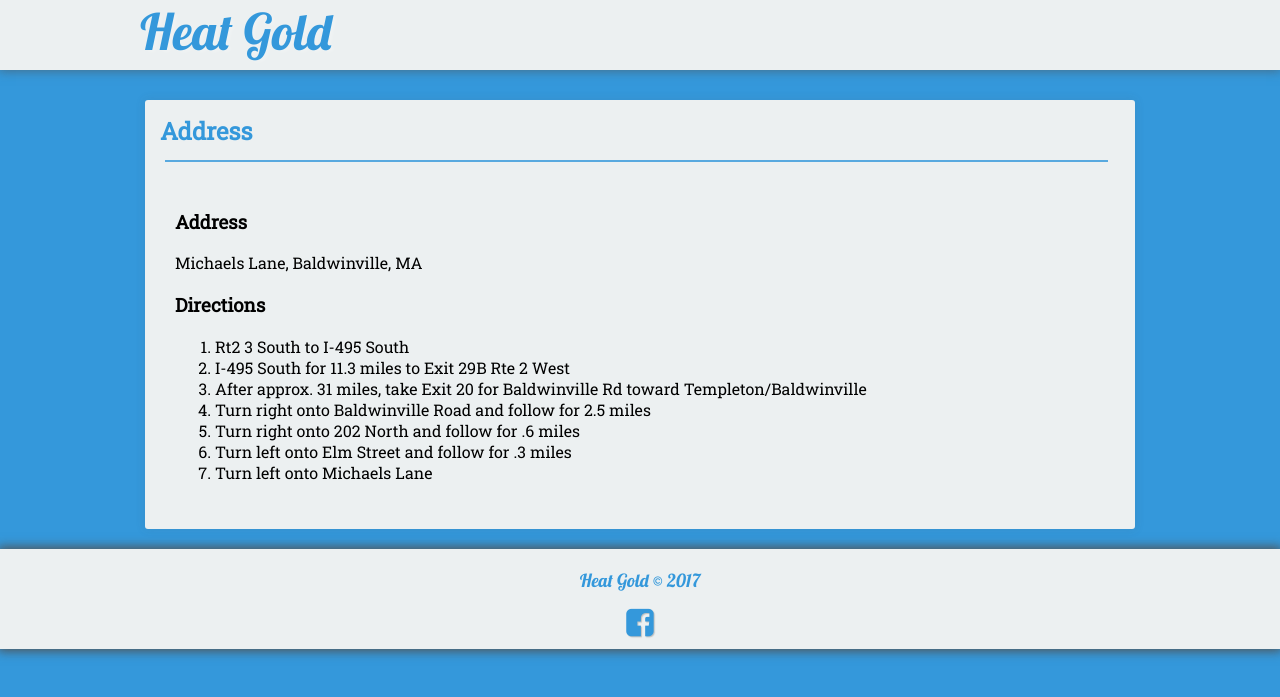
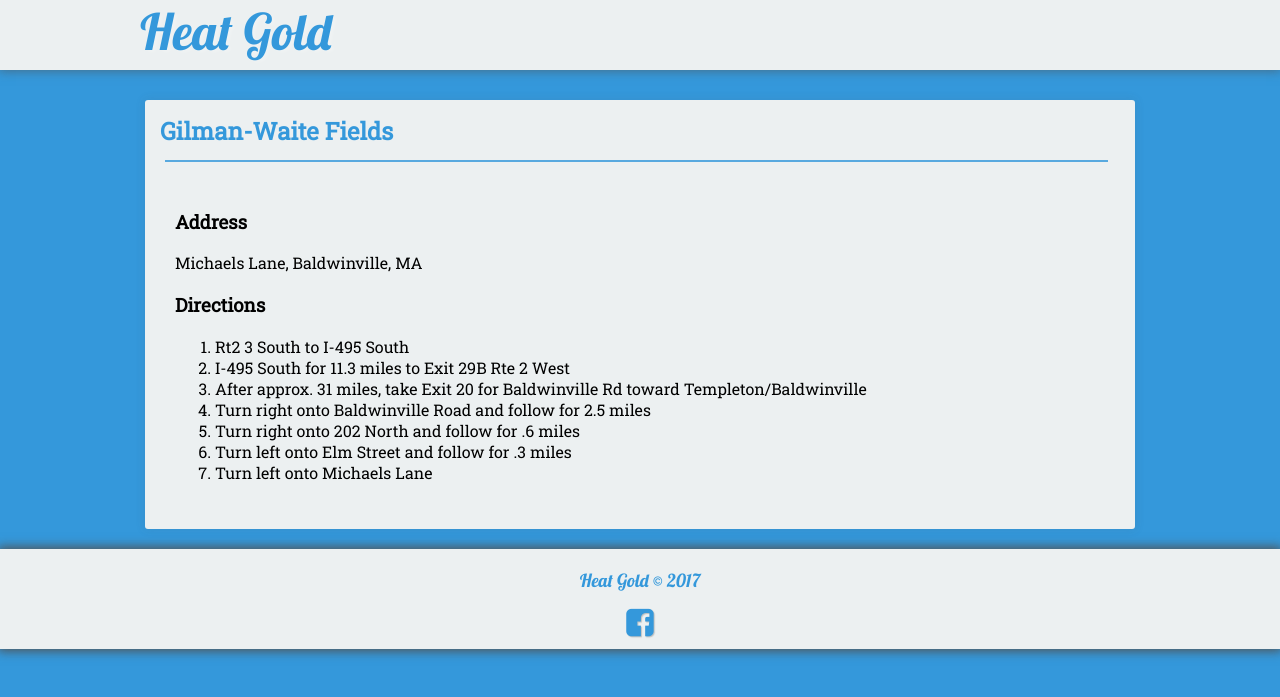
Before and after one commit to seanmerrow/ecf, a Jekyll site: the page built from fields/gilman-waite.md, in a window 1280 px wide. Shown: the top 697 px of the page. Built offline with Jekyll 4.4.1, drawn with Linux system fonts in a browser that asks for light colours; nearby versions of some CDN libraries; our own code applies the rules of GitHub Pages for plain Markdown files.

Commit message:
Update gilman-waite.md

```diff
--- a/fields/gilman-waite.md
+++ b/fields/gilman-waite.md
@@ -1,6 +1,8 @@
 ---
-Layout: post
-Title: Baldwinville, MA – Gilman-Waite Fields
+layout: post
+title: Gilman-Waite Fields
+description: Gilman-Waite Fields
+excerpt: "Gilman-Waite Fields"
 ---
 ### Address
 Michaels Lane, Baldwinville, MA
```
